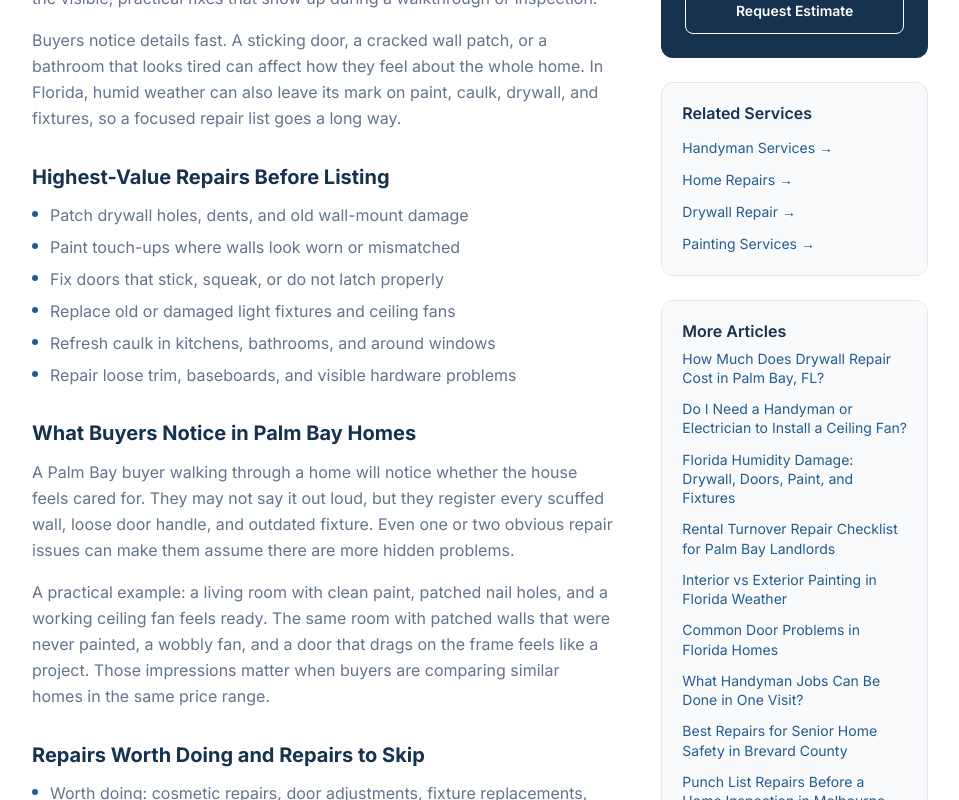
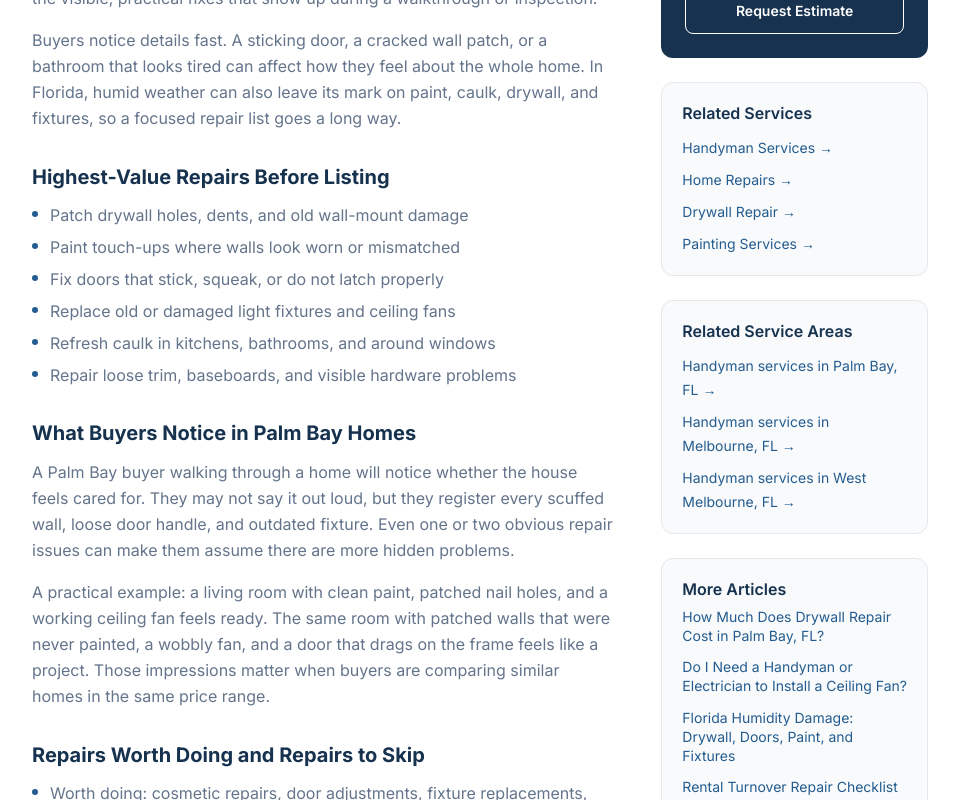
Before and after one commit to nomadghibi/rightawayservices, a Next.js app: page /blog/best-home-repairs-before-selling-house-palm-bay in a window 1280 px wide. Shown: the part 733-1533 px from the top of the page, without its empty margins (160-1119 px from the left). Built offline with nearby package versions, Linux system fonts and the light colour scheme.

Commit message:
Link blog posts to related service areas

```diff
--- a/app/blog/[slug]/page.tsx
+++ b/app/blog/[slug]/page.tsx
@@ -3,6 +3,7 @@ import { notFound } from 'next/navigation'
 import Link from 'next/link'
 import { blogPosts, getBlogPostBySlug, formatDate } from '@/content/blogPosts'
 import { services } from '@/content/services'
+import { serviceAreas } from '@/content/serviceAreas'
 import { buildMetadata, siteConfig } from '@/lib/seo/metadata'
 import { buildBreadcrumbSchema } from '@/lib/schema/breadcrumbs'
 import { SchemaScript } from '@/components/seo/SchemaScript'
@@ -33,6 +34,7 @@ export default function BlogPostPage({ params }: Props) {
   if (!post) notFound()
 
   const relatedServicePages = services.filter((s) => post.relatedServices.includes(s.slug))
+  const relatedAreaPages = serviceAreas.filter((a) => post.relatedAreas.includes(a.slug))
 
   const breadcrumbs = buildBreadcrumbSchema([
     { name: 'Home', url: '/' },
@@ -173,6 +175,24 @@ export default function BlogPostPage({ params }: Props) {
                 </div>
               )}
 
+              {relatedAreaPages.length > 0 && (
+                <div className="bg-off-white rounded-xl p-5 border border-gray-200">
+                  <h3 className="font-semibold text-navy mb-3">Related Service Areas</h3>
+                  <ul className="space-y-2">
+                    {relatedAreaPages.map((area) => (
+                      <li key={area.slug}>
+                        <Link
+                          href={`/service-areas/${area.slug}`}
+                          className="text-service-blue text-sm hover:underline"
+                        >
+                          Handyman services in {area.name}, {area.state} →
+                        </Link>
+                      </li>
+                    ))}
+                  </ul>
+                </div>
+              )}
+
               <div className="bg-off-white rounded-xl p-5 border border-gray-200">
                 <h3 className="font-semibold text-navy mb-2">More Articles</h3>
                 <ul className="space-y-3">
```
